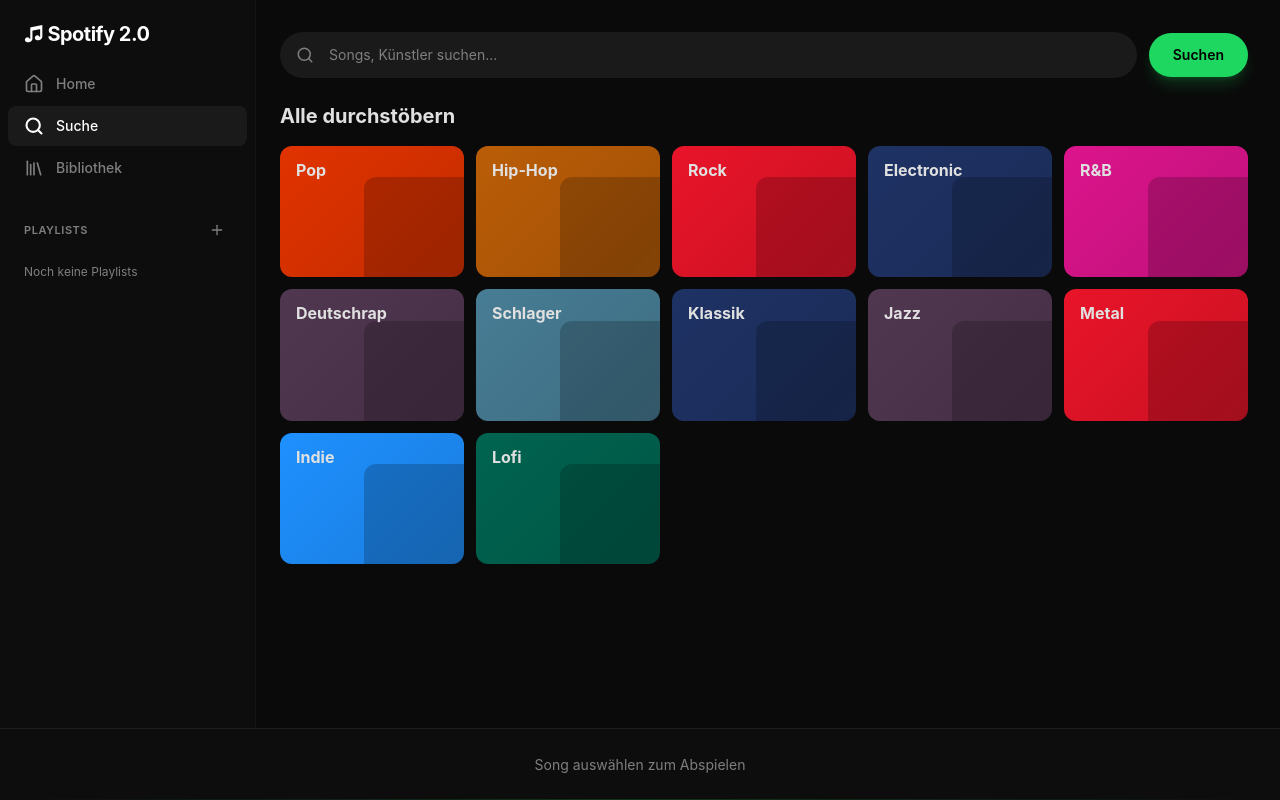
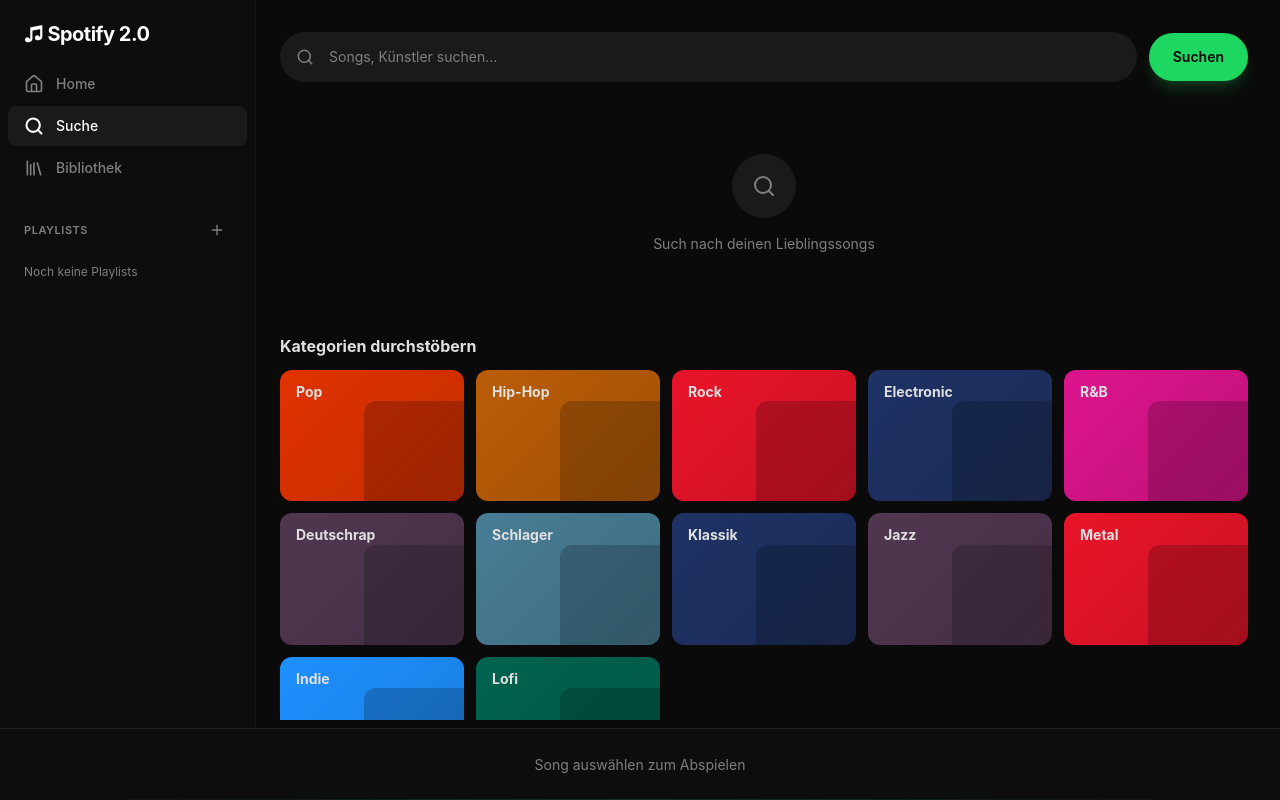
Before and after one commit to bohlkaukai-alt/spotify-2.0, a React (Vite) app in the folder frontend/: page /search in a window 1280 px wide. Built offline with nearby package versions, Linux system fonts and the light colour scheme.

Commit message:
Search history as prominent main section, not hidden dropdown

```diff
--- a/frontend/src/pages/Search.jsx
+++ b/frontend/src/pages/Search.jsx
@@ -28,7 +28,7 @@ export default function Search() {
   const [loading, setLoading] = useState(false);
   const [searched, setSearched] = useState(false);
   const [history, setHistory] = useState([]);
-  const [showHistory, setShowHistory] = useState(false);
+  const [focused, setFocused] = useState(false);
   const inputRef = useRef(null);
   const navigate = useNavigate();
 
@@ -58,7 +58,7 @@ export default function Search() {
     const searchTerm = q || query;
     if (!searchTerm.trim()) return;
     setQuery(searchTerm);
-    setShowHistory(false);
+    setFocused(false);
     setLoading(true);
     setSearched(true);
     saveToHistory(searchTerm);
@@ -76,6 +76,14 @@ export default function Search() {
     setLoading(false);
   };
 
+  const resetSearch = () => {
+    setSearched(false);
+    setTracks([]);
+    setArtists([]);
+    setQuery('');
+    inputRef.current?.focus();
+  };
+
   return (
     <div className="p-4 sm:p-6 pb-28">
       {/* Search Bar */}
@@ -85,67 +93,92 @@ export default function Search() {
             <SearchIcon size={18} className="absolute left-4 top-1/2 -translate-y-1/2 text-[var(--text-dim)]" />
             <input ref={inputRef} type="text" value={query}
               onChange={(e) => setQuery(e.target.value)}
-              onFocus={() => setShowHistory(true)}
-              onBlur={() => setTimeout(() => setShowHistory(false), 200)}
+              onFocus={() => { setFocused(true); }}
+              onBlur={() => setTimeout(() => setFocused(false), 200)}
               onKeyDown={(e) => e.key === 'Enter' && search()}
               placeholder="Songs, Künstler suchen..."
-              className="w-full bg-[#1a1a1a] rounded-full pl-12 pr-10 py-3 text-white
+              className="w-full bg-[#1a1a1a] rounded-full pl-12 pr-10 py-3.5 text-white
                          placeholder-[var(--text-dim)] outline-none text-sm
                          border border-transparent focus:border-[var(--green)] focus:bg-[#1f1f1f]
                          transition-all duration-300 search-glow" />
             {query && (
-              <button onClick={() => { setQuery(''); setSearched(false); }}
+              <button onClick={() => { setQuery(''); if (searched) resetSearch(); }}
                 className="absolute right-4 top-1/2 -translate-y-1/2 text-[var(--text-dim)] hover:text-white transition-colors">
                 <X size={16} />
               </button>
             )}
           </div>
           <button onClick={() => search()} disabled={loading}
-            className="px-6 py-3 bg-[var(--green)] rounded-full font-semibold text-black text-sm
+            className="px-6 py-3.5 bg-[var(--green)] rounded-full font-semibold text-black text-sm
                        hover:scale-105 active:scale-95 transition-all disabled:opacity-50 shadow-lg shadow-[#1ed760]/20">
             {loading ? <Loader2 className="animate-spin" size={18} /> : 'Suchen'}
           </button>
         </div>
+      </div>
 
-        {/* Search History Dropdown */}
-        {showHistory && history.length > 0 && !searched && (
-          <div className="absolute top-full left-0 right-16 mt-2 bg-[#1a1a1a] rounded-xl border border-[#282828] shadow-2xl z-50 py-2 animate-slideDown">
-            <div className="flex items-center justify-between px-4 py-2">
-              <span className="text-[11px] text-[var(--text-dim)] uppercase tracking-wider font-medium">Letzte Suchen</span>
-              <button onClick={clearHistory} className="text-[var(--text-dim)] hover:text-white text-[11px] transition-colors">
-                Löschen
+      {/* ===== NO SEARCH: History + Categories ===== */}
+      {!searched && !loading && (
+        <div className="space-y-8">
+
+          {/* Search History - PROMINENT */}
+          {history.length > 0 && (
+            <div className="animate-fadeUp" style={{ animationDelay: '0.05s' }}>
+              <div className="flex items-center justify-between mb-3">
+                <div className="flex items-center gap-2">
+                  <Clock size={16} className="text-[var(--green)]" />
+                  <h2 className="text-base font-bold">Letzte Suchen</h2>
+                </div>
+                <button onClick={clearHistory}
+                  className="flex items-center gap-1.5 text-[var(--text-dim)] hover:text-white text-xs font-medium transition-colors px-2 py-1 rounded-lg hover:bg-[#1a1a1a]">
+                  <Trash2 size={12} />
+                  Alles löschen
                 </button>
               </div>
-            {history.map((term) => (
-              <div key={term} className="flex items-center gap-3 px-4 py-2.5 hover:bg-[#242424] cursor-pointer group transition-colors"
-                onClick={() => { setQuery(term); search(term); }}>
-                <Clock size={14} className="text-[var(--text-dim)] shrink-0" />
-                <span className="text-sm text-white truncate flex-1">{term}</span>
+              <div className="space-y-1">
+                {history.map((term, i) => (
+                  <div key={term}
+                    className="flex items-center gap-3 px-4 py-3 rounded-xl hover:bg-[#1a1a1a] cursor-pointer group transition-all duration-200 active:scale-[0.98]"
+                    style={{ animationDelay: `${i * 0.03}s` }}
+                    onClick={() => search(term)}>
+                    <div className="w-9 h-9 rounded-lg bg-[#1a1a1a] flex items-center justify-center shrink-0 group-hover:bg-[var(--green)] transition-colors duration-200">
+                      <Clock size={16} className="text-[var(--text-dim)] group-hover:text-black transition-colors duration-200" />
+                    </div>
+                    <span className="text-sm text-white flex-1 truncate">{term}</span>
                     <button onClick={(e) => { e.stopPropagation(); removeFromHistory(term); }}
-                  className="text-[var(--text-dim)] hover:text-white opacity-0 group-hover:opacity-100 transition-all">
+                      className="text-[var(--text-dim)] hover:text-white opacity-0 group-hover:opacity-100 transition-all p-1.5 rounded-full hover:bg-[#282828]">
                       <X size={14} />
                     </button>
                   </div>
                 ))}
               </div>
+            </div>
           )}
+
+          {/* Empty State: No history yet */}
+          {history.length === 0 && (
+            <div className="text-center py-12 animate-fadeUp">
+              <div className="w-16 h-16 rounded-full bg-[#1a1a1a] flex items-center justify-center mx-auto mb-4">
+                <SearchIcon size={24} className="text-[var(--text-dim)]" />
               </div>
+              <p className="text-sm text-[var(--text-dim)]">Such nach deinen Lieblingssongs</p>
+            </div>
+          )}
 
-      {/* Categories - shown when not searched */}
-      {!searched && !loading && (
-        <>
-          <h2 className="text-xl font-bold mb-4 animate-fadeUp" style={{ animationDelay: '0.05s' }}>Alle durchstöbern</h2>
+          {/* Categories */}
+          <div className="animate-fadeUp" style={{ animationDelay: '0.1s' }}>
+            <h2 className="text-base font-bold mb-3">Kategorien durchstöbern</h2>
             <div className="grid grid-cols-2 sm:grid-cols-3 md:grid-cols-4 lg:grid-cols-5 gap-3 stagger">
               {CATEGORIES.map((cat) => (
                 <div key={cat.label} onClick={() => search(cat.query)}
                   className="relative aspect-[1.4] rounded-xl overflow-hidden cursor-pointer card-hover group"
                   style={{ background: `linear-gradient(135deg, ${cat.color}, ${cat.color}dd)` }}>
-                <span className="absolute top-3 left-4 text-base font-bold z-10">{cat.label}</span>
+                  <span className="absolute top-3 left-4 text-sm font-bold z-10">{cat.label}</span>
                   <div className="absolute bottom-0 right-0 w-20 h-20 sm:w-28 sm:h-28 rounded-tl-xl bg-black/20 rotate-25 transform translate-x-3 translate-y-3" />
                 </div>
               ))}
             </div>
-        </>
+          </div>
+        </div>
       )}
 
       {/* Loading */}
```
Lines whose indentation alone changed are shown as unchanged.
